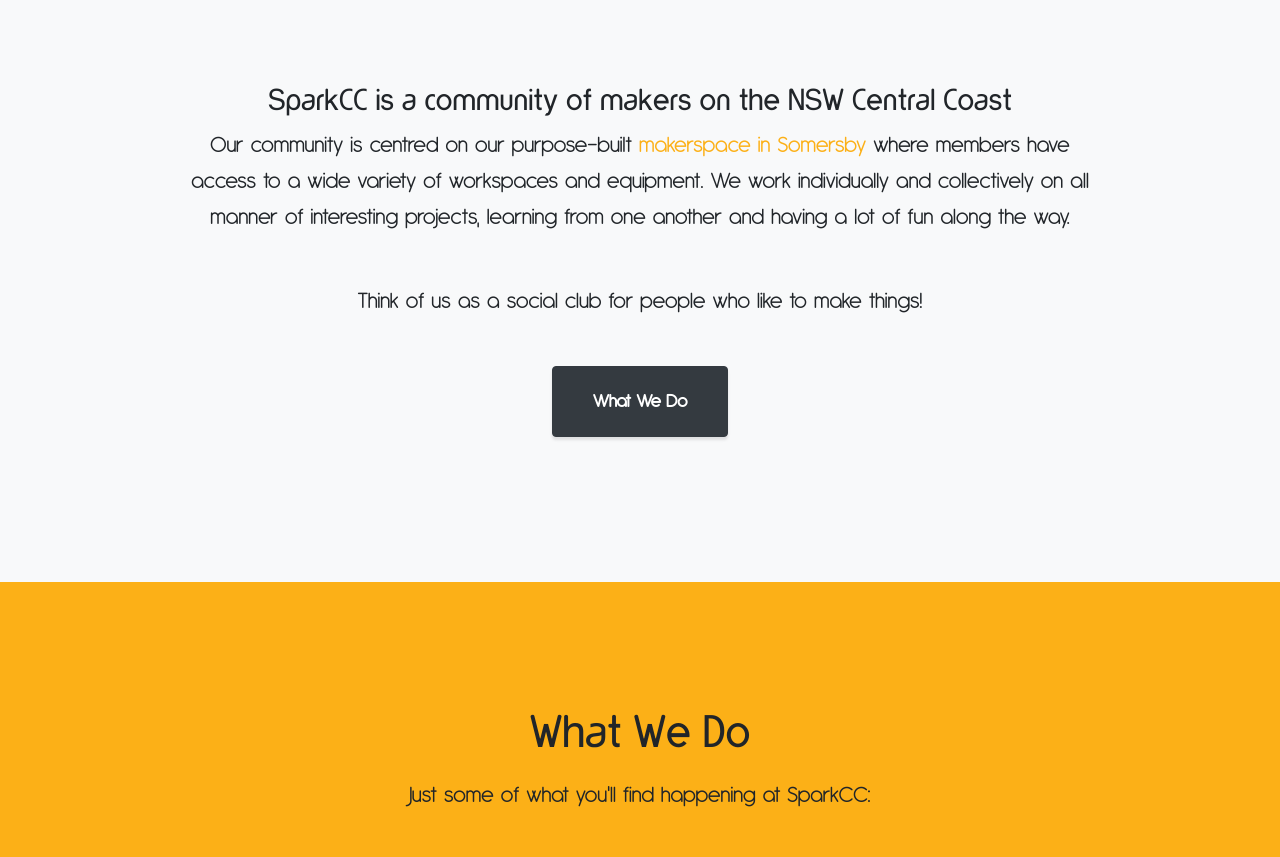
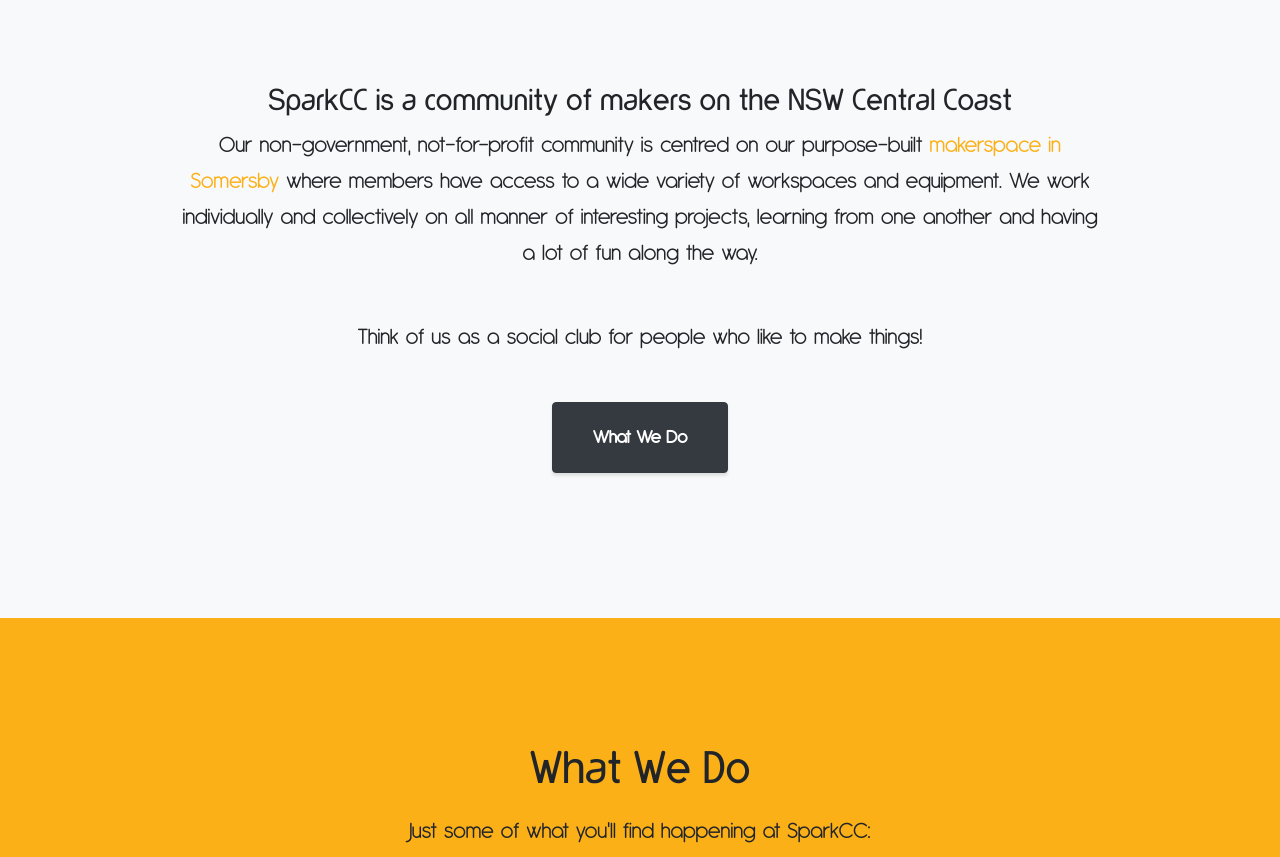
Before and after one commit to SparkCC/sparkcc-web, a website: page index.html in a window 1280 px wide. Shown: the part 840-1697 px from the top of the page. Drawn offline with nearby package versions, Linux system fonts and the light colour scheme; files that its build step writes are made by us from their sources.

Commit message:
Add non-profit/NGO to description

```diff
--- a/index.html
+++ b/index.html
@@ -88,7 +88,7 @@
         <div class="row">
           <div class="col-lg-10 mx-auto">
             <h2>SparkCC is a community of makers on the NSW Central Coast</h2>
-            <p class="lead mb-5">Our community is centred on our purpose-built <a href="#contact">makerspace in Somersby</a> where members have access to a wide variety of workspaces and equipment. We work individually and collectively on all manner of interesting projects, learning from one another and having a lot of fun along the way.
+            <p class="lead mb-5">Our non-government, not-for-profit community is centred on our purpose-built <a href="#contact">makerspace in Somersby</a> where members have access to a wide variety of workspaces and equipment. We work individually and collectively on all manner of interesting projects, learning from one another and having a lot of fun along the way.
             </p>
             <p class="lead mb-5">Think of us as a social club for people who like to make things!
             </p>
```
